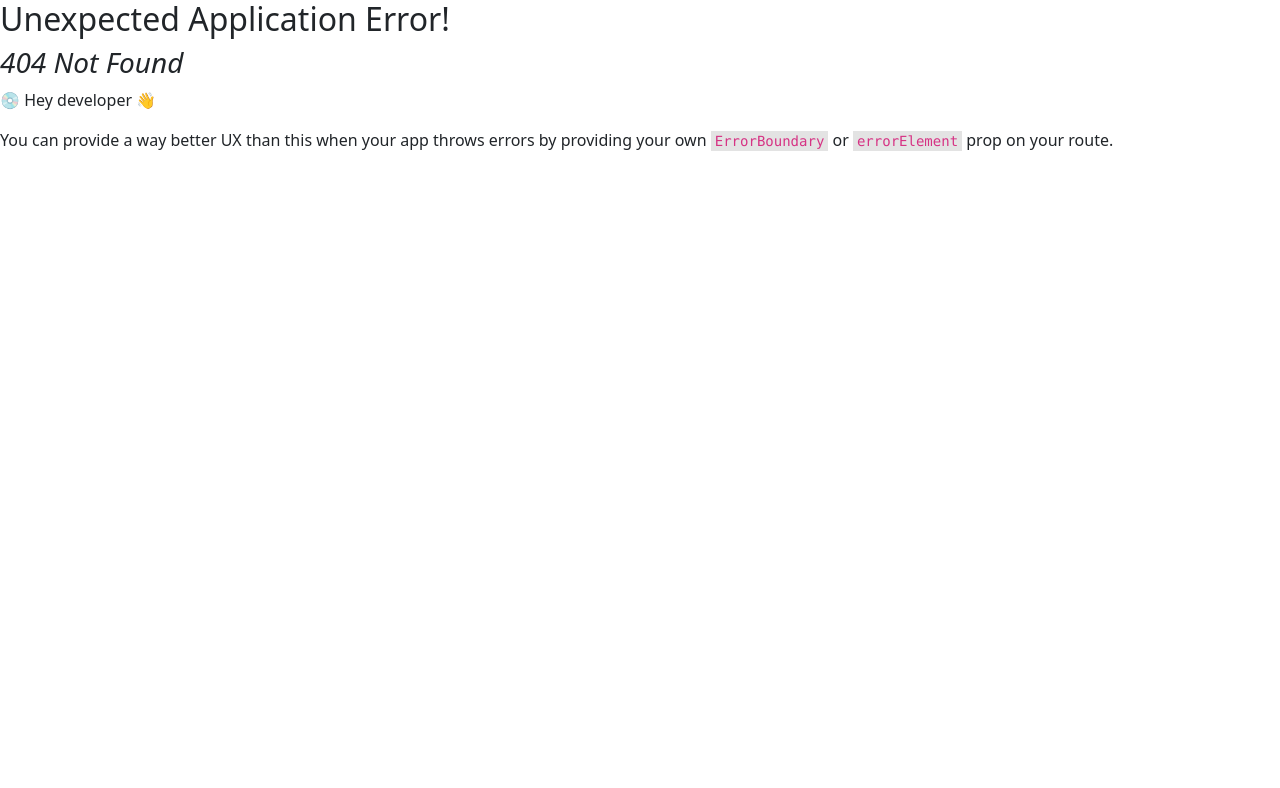
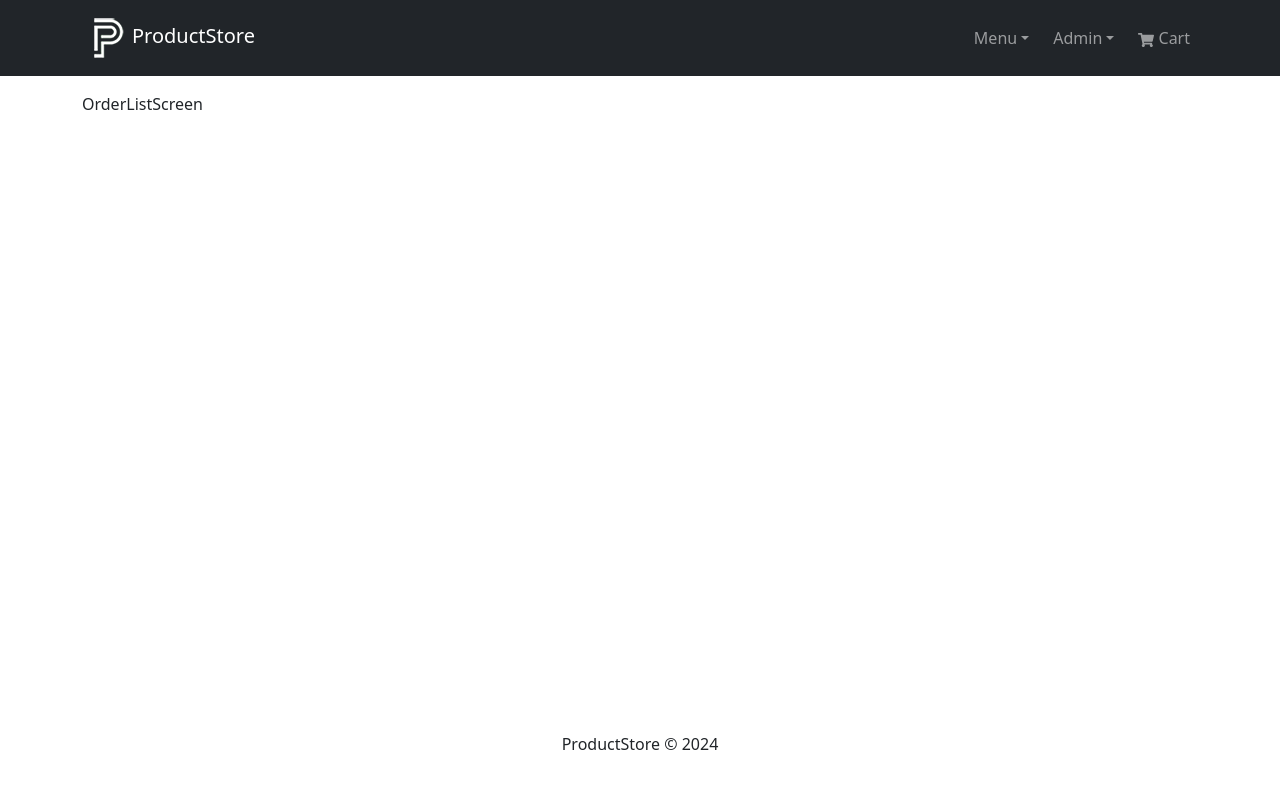
Before and after one commit to eddyK15501/mern-ecommerce, a React (Vite) app in the folder client/: page /admin/orderlist in a window 1280 px wide. Before the commit this address had no page. Shown: the top 788 px of the page. Built offline with nearby package versions, Linux system fonts and the light colour scheme; sample sign-in values are in the browser's storage.

Commit message:
client-side protected routes for admin only; <NavDropdown> added for admin

```diff
--- /dev/null
+++ b/client/src/components/AdminRoute.jsx
@@ -0,0 +1,14 @@
+import { Navigate } from "react-router-dom";
+import { useSelector } from "react-redux";
+
+const AdminRoute = ({ component: Component, ...rest }) => {
+  const { userInfo } = useSelector((state) => state.auth);
+
+  return userInfo && userInfo.isAdmin ? (
+    <Component {...rest} />
+  ) : (
+    <Navigate to="/login" replace />
+  );
+};
+
+export default AdminRoute;
--- a/client/src/components/Header.jsx
+++ b/client/src/components/Header.jsx
@@ -46,8 +46,9 @@ const Header = () => {
                   title="Menu"
                   id="menu"
                   drop="down-centered"
+                  menuVariant="dark"
                 >
-                  <LinkContainer to="/profile">
+                  <LinkContainer to="/profile" activeClassName="">
                     <NavDropdown.Item href="/profile">Profile</NavDropdown.Item>
                   </LinkContainer>
                   <NavDropdown.Item onClick={logoutHandler}>
@@ -55,14 +56,32 @@ const Header = () => {
                   </NavDropdown.Item>
                 </NavDropdown>
               ) : (
-                <LinkContainer className="me-2" to="/login">
+                <LinkContainer className="me-2" to="/login" activeClassName="">
                   <Nav.Link href="/login">
                     <FaUser /> Sign In
                   </Nav.Link>
                 </LinkContainer>
               )}
-
-              <LinkContainer to="/cart">
+              {/* If logged in as admin, then add dropdown to Navbar */}
+              {userInfo && userInfo.isAdmin && (
+                <NavDropdown
+                  title="Admin"
+                  id="adminmenu"
+                  className="me-2"
+                  menuVariant="dark"
+                >
+                  <LinkContainer to="/admin/productlist" activeClassName="">
+                    <NavDropdown.Item>Products</NavDropdown.Item>
+                  </LinkContainer>
+                  <LinkContainer to="/admin/userlist" activeClassName="">
+                    <NavDropdown.Item>Users</NavDropdown.Item>
+                  </LinkContainer>
+                  <LinkContainer to="/admin/orderlist" activeClassName="">
+                    <NavDropdown.Item>Orders</NavDropdown.Item>
+                  </LinkContainer>
+                </NavDropdown>
+              )}
+              <LinkContainer to="/cart" activeClassName="">
                 <Nav.Link>
                   <FaShoppingCart /> Cart
                   {cartItems.length > 0 && (
--- /dev/null
+++ b/client/src/pages/admin/OrderListScreen.jsx
@@ -0,0 +1,9 @@
+import React from 'react'
+
+const OrderListScreen = () => {
+  return (
+    <div>OrderListScreen</div>
+  )
+}
+
+export default OrderListScreen
```
Also changed, not shown: client/src/main.jsx (+7 -0 lines).
